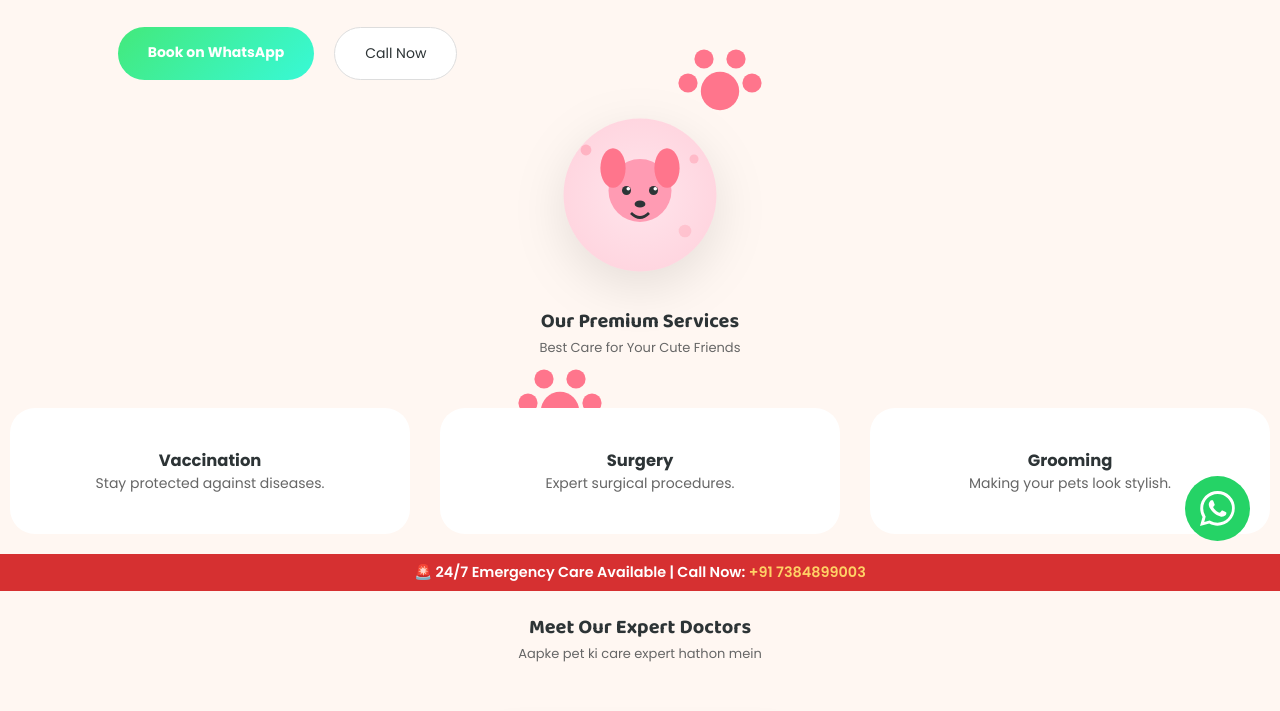
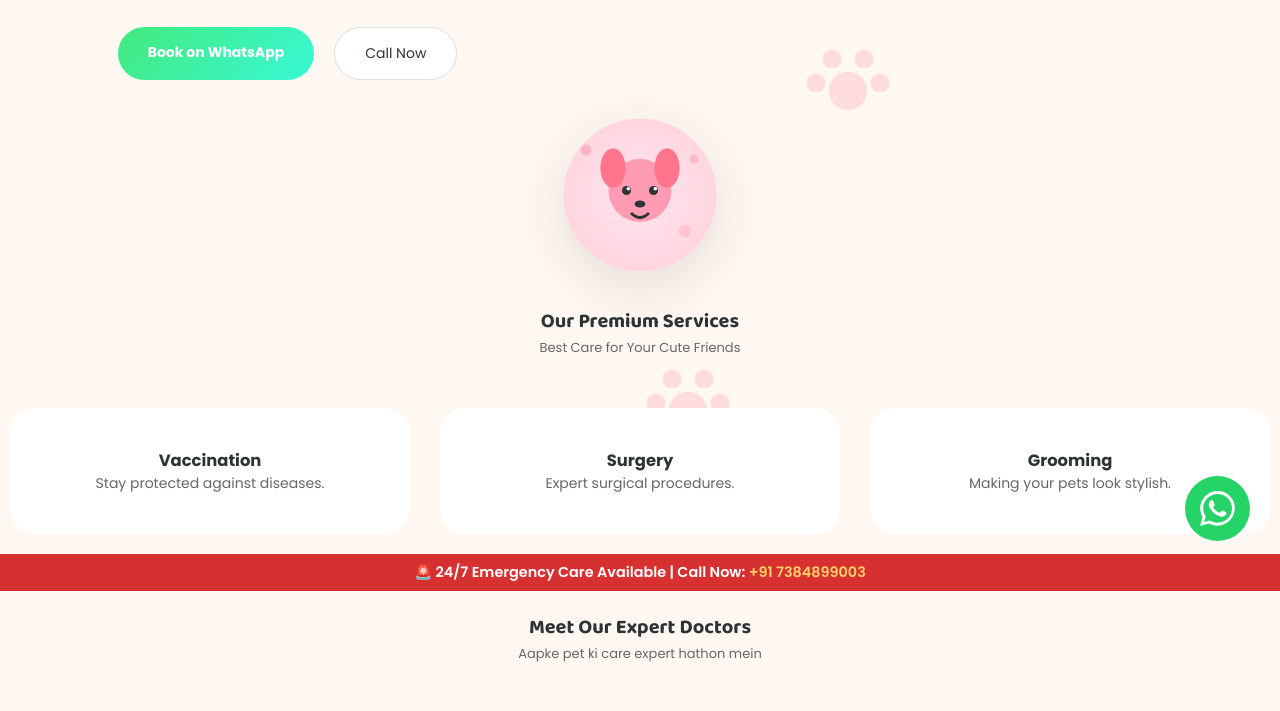
Before and after one commit to ByteNexLabs/Petcare, a plain HTML site: page index.html in a window 1280 px wide. Shown: the part 229-940 px from the top of the page. Drawn offline with Linux system fonts and the light colour scheme.

Commit message:
Update style.css

```diff
--- a/style.css
+++ b/style.css
@@ -646,11 +646,11 @@ p {
     position: fixed;   /* पूरे page में रहेगा */
     top: 0;
     left: 0;
-    width: 100%;
+    width: 120%;
     height: 100%;
 
     z-index: -1;       /* पीछे */
-    opacity: 10;     /* हल्का */
+    opacity: 0.2;     /* हल्का */
     pointer-events: none;
 }
 
```
